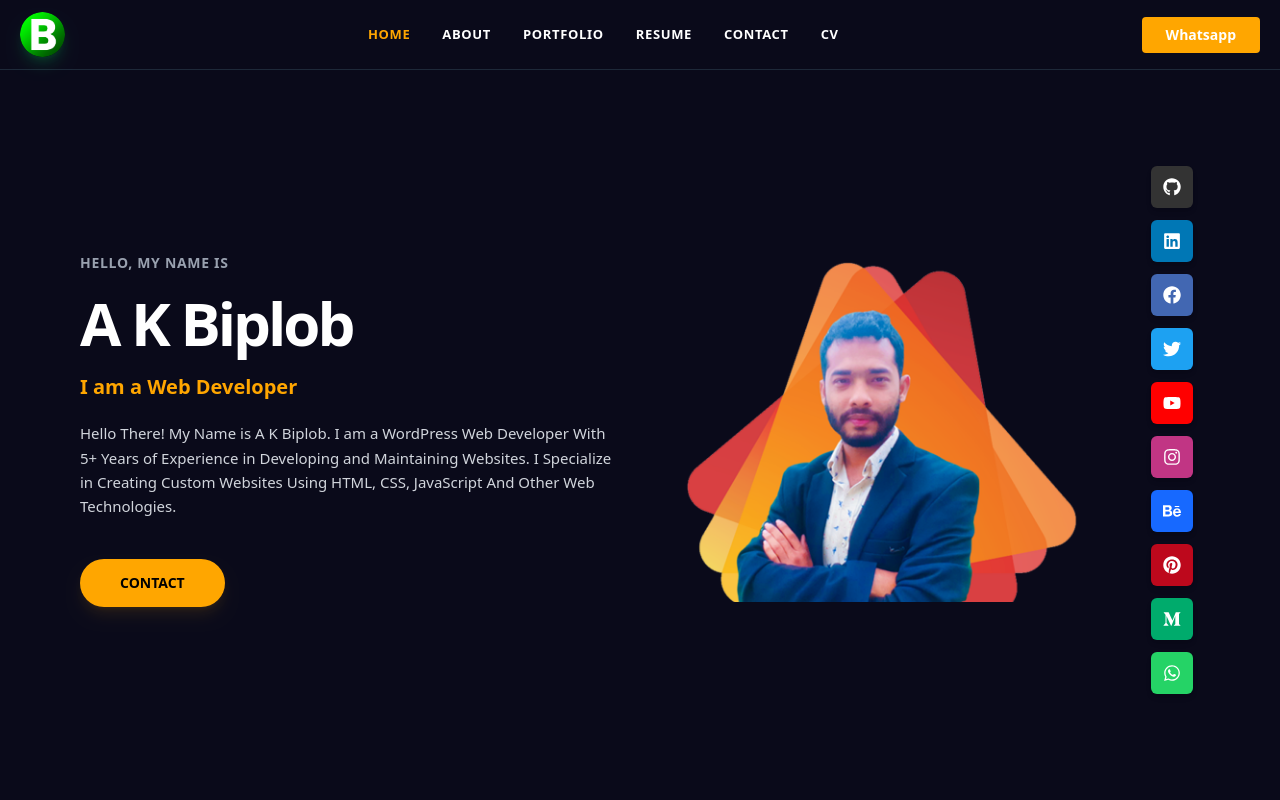
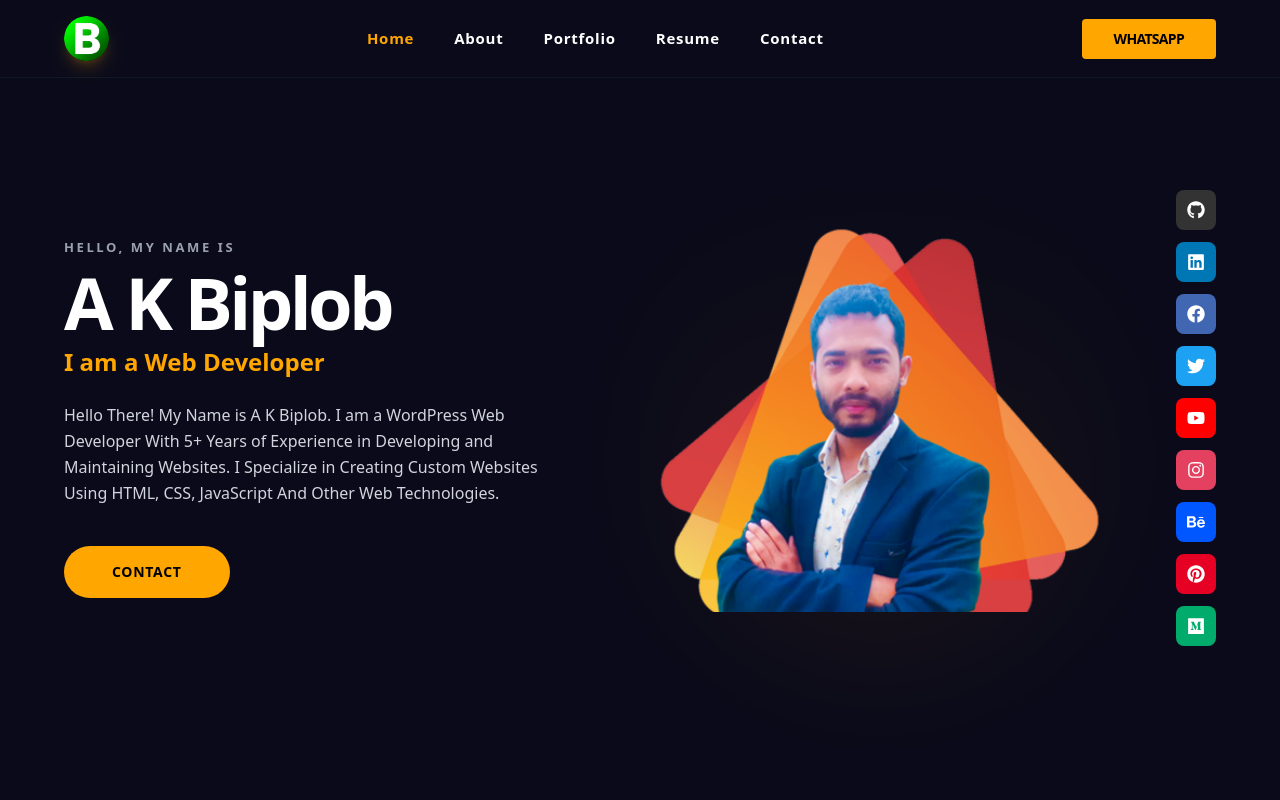
Before and after one commit to akbiplobx/biplob-portfolio, a Next.js app: page / in a window 1280 px wide. Shown: the top 800 px of the page. Built offline with nearby package versions, Linux system fonts and the light colour scheme.

Commit message:
color cng

```diff
--- a/src/app/layout.js
+++ b/src/app/layout.js
@@ -1,32 +1,39 @@
-import { Roboto } from "next/font/google"; // Poppins এর বদলে Roboto ইম্পোর্ট করুন
+import { Roboto } from "next/font/google";
 import "./globals.css";
 import Navbar from "@/components/Navbar";
 import Footer from "@/components/Footer";
 
-// Roboto ফন্ট কনফিগারেশন
 const roboto = Roboto({
   subsets: ["latin"],
-  weight: ["100", "300", "400", "500", "700", "900"], // আপনার প্রয়োজন অনুযায়ী ওয়েট নিতে পারেন
+  weight: ["100", "300", "400", "500", "700", "900"],
   variable: "--font-roboto",
 });
 
 export const metadata = {
   title: "A K Biplob | Portfolio",
   description: "Full-stack Web Developer Portfolio of A K Biplob",
-
 };
 
 export default function RootLayout({ children }) {
   return (
     <html
       lang="en"
-      className={`${roboto.variable} h-full antialiased`} // এখানে roboto.variable ব্যবহার করুন
+      className={`${roboto.variable} h-full antialiased`}
     >
-      <body className="font-roboto bg-[#0a0a1a]">
-        {/* body-তে font-roboto ক্লাসটি যোগ করা হয়েছে */}
+      <body className="font-roboto bg-[#0a0a1a] ">
+
+        {/* Navbar সাধারণত পুরো উইডথ থাকে */}
         <Navbar />
-        {children}
+
+        {/* এখানে max-w-7xl এবং mx-auto ব্যবহার করা হয়েছে
+            যাতে সব পেজের কন্টেন্ট দুই পাশে গ্যাপ নিয়ে মাঝখানে থাকে
+        */}
+        <main className="flex-grow max-w-7xl mx-auto w-full px-5 md:px-10 lg:px-16">
+          {children}
+        </main>
+
         <Footer />
+
       </body>
     </html>
   );
--- a/src/components/Contact.jsx
+++ b/src/components/Contact.jsx
@@ -37,7 +37,7 @@ const Contact = () => {
           {contactDetails.map((item, index) => (
             <div
               key={index}
-              className="bg-[#161625] p-12 rounded-[2rem] border border-gray-800 hover:border-green-500 transition-all group flex flex-col items-center shadow-2xl"
+              className="bg-[#161625] p-7 rounded-[2rem] border border-gray-800 hover:border-green-500 transition-all group flex flex-col items-center shadow-2xl"
             >
               <div className="mb-8">{item.icon}</div>
               <h3 className="text-2xl font-black mb-3 tracking-tight">
--- a/src/components/Footer.jsx
+++ b/src/components/Footer.jsx
@@ -8,88 +8,63 @@ const Footer = () => {
   };
 
   return (
-    <footer className="bg-[#0a0a1a] border-t border-gray-800 py-8 px-5">
-      <div className="max-w-7xl mx-auto flex flex-col md:flex-row justify-between items-center gap-6">
+    <footer className="bg-[#0a0a1a] border-t border-gray-900 py-10">
+      {/* গুরুত্বপূর্ণ: max-w-7xl এবং প্যাডিং হুবহু Navbar ও Hero-এর মতো রাখা হয়েছে
+         যাতে আইকন এবং টেক্সটগুলো দুই পাশের গ্যাপের সাথে মিলে থাকে।
+      */}
+      <div className="max-w-7xl mx-auto px-5 md:px-10 lg:px-16 flex flex-col md:flex-row justify-between items-center gap-8">
 
-        {/* Social Icons */}
-        <div className="flex items-center gap-4">
+        {/* Social Icons - এটি বাম পাশের লোগোর লাইনে এলাইন হবে */}
+        <div className="flex flex-wrap items-center justify-center md:justify-start gap-4">
           {/* Github */}
-  <Link
-    href="https://github.com/akbiplobx"
-    target="_blank"
-    className="p-2 bg-[#333] text-white rounded-md hover:scale-110 transition-transform"
-  >
+          <Link href="https://github.com/akbiplobx" target="_blank" className="p-2.5 bg-[#333] text-white rounded-lg hover:scale-110 transition-transform">
             <FaGithub />
           </Link>
 
           {/* Facebook */}
-  <Link
-    href="https://facebook.com/akbiplobx"
-    target="_blank"
-    className="p-2 bg-[#4267B2] text-white rounded-md hover:scale-110 transition-transform"
-  >
+          <Link href="https://facebook.com/akbiplobx" target="_blank" className="p-2.5 bg-[#4267B2] text-white rounded-lg hover:scale-110 transition-transform">
             <FaFacebookF />
           </Link>
 
           {/* Linkedin */}
-  <Link
-    href="https://linkedin.com/in/akbiplobx"
-    target="_blank"
-    className="p-2 bg-[#0077b5] text-white rounded-md hover:scale-110 transition-transform"
-  >
+          <Link href="https://linkedin.com/in/akbiplobx" target="_blank" className="p-2.5 bg-[#0077b5] text-white rounded-lg hover:scale-110 transition-transform">
             <FaLinkedinIn />
           </Link>
 
           {/* Instagram */}
-  <Link
-    href="https://instagram.com/akbiplobx"
-    target="_blank"
-    className="p-2 bg-[#C13584] text-white rounded-md hover:scale-110 transition-transform"
-  >
+          <Link href="https://instagram.com/akbiplobx" target="_blank" className="p-2.5 bg-[#C13584] text-white rounded-lg hover:scale-110 transition-transform">
             <FaInstagram />
           </Link>
 
           {/* Twitter */}
-  <Link
-    href="https://twitter.com/akbiplobx"
-    target="_blank"
-    className="p-2 bg-[#1DA1F2] text-white rounded-md hover:scale-110 transition-transform"
-  >
+          <Link href="https://twitter.com/akbiplobx" target="_blank" className="p-2.5 bg-[#1DA1F2] text-white rounded-lg hover:scale-110 transition-transform">
             <FaTwitter />
           </Link>
 
           {/* Whatsapp */}
-  <Link
-    href="https://wa.me/8801627205530"
-    target="_blank"
-    className="p-2 bg-[#25D366] text-white rounded-md hover:scale-110 transition-transform"
-  >
+          <Link href="https://wa.me/8801627205530" target="_blank" className="p-2.5 bg-[#25D366] text-white rounded-lg hover:scale-110 transition-transform">
             <FaWhatsapp />
           </Link>
 
           {/* Youtube */}
-  <Link
-    href="https://youtube.com/@akbiplobx"
-    target="_blank"
-    className="p-2 bg-[#FF0000] text-white rounded-md hover:scale-110 transition-transform"
-  >
+          <Link href="https://youtube.com/@akbiplobx" target="_blank" className="p-2.5 bg-[#FF0000] text-white rounded-lg hover:scale-110 transition-transform">
             <FaYoutube />
           </Link>
         </div>
 
-        {/* Copyright Text */}
-        <div className="text-gray-400 text-sm font-medium tracking-wide">
+        {/* Copyright Text - এটি মাঝখানে থাকবে */}
+        <div className="text-gray-400 text-xs md:text-sm font-medium tracking-wide text-center">
           Copyright © {new Date().getFullYear()} |
-          <span className="text-[#FFA600] font-bold ml-1">A K Biplob</span>
-          <span className="ml-1">(Google Map)</span>
+          <span className="text-[#FFA600] font-black ml-1 uppercase">A K Biplob</span>
+          <span className="ml-1 opacity-70">(Google Map)</span>
         </div>
 
-        {/* Scroll to Top Button */}
+        {/* Scroll to Top Button - এটি ডান পাশের হোয়াটসঅ্যাপ বাটনের লাইনে এলাইন হবে */}
         <button
           onClick={scrollToTop}
-          className="bg-[#FFA600] text-white p-3 rounded-md hover:bg-green-500 transition-colors shadow-lg shadow-green-900/20"
+          className="bg-[#FFA600] text-black p-3.5 rounded-lg hover:bg-[#e69500] transition-all shadow-xl shadow-[#FFA600]/10 flex items-center justify-center"
         >
-          <FaChevronUp />
+          <FaChevronUp size={18} />
         </button>
       </div>
     </footer>
--- a/src/components/Hero.jsx
+++ b/src/components/Hero.jsx
@@ -1,74 +1,80 @@
 "use client";
 import Image from "next/image";
 import Link from "next/link";
-import { FaGithub, FaLinkedin, FaFacebook, FaWhatsapp, FaTwitter, FaYoutube, FaInstagram, FaBehance, FaPinterest, FaMediumM } from "react-icons/fa";
+import { FaGithub, FaLinkedin, FaFacebook, FaWhatsapp, FaTwitter, FaYoutube, FaInstagram, FaBehance, FaPinterest, FaMedium } from "react-icons/fa";
 
 const Hero = () => {
   const socialLinks = [
-    { icon: <FaGithub />, link: "https://github.com/akbiplobx", color: "#333" },
-    { icon: <FaLinkedin />, link: "https://linkedin.com/in/akbiplobx", color: "#0077b5" },
-    { icon: <FaFacebook />, link: "https://facebook.com/akbiplobx", color: "#4267B2" },
-    { icon: <FaTwitter />, link: "https://twitter.com/akbiplobx", color: "#1DA1F2" },
-    { icon: <FaYoutube />, link: "https://youtube.com/@akbiplobx", color: "#FF0000" },
-    { icon: <FaInstagram />, link: "https://instagram.com/akbiplobx", color: "#C13584" },
-    { icon: <FaBehance />, link: "https://behance.net/akbiplobx", color: "#1769ff" },
-    { icon: <FaPinterest />, link: "https://pinterest.com/akbiplobx", color: "#bd081c" },
-    { icon: <FaMediumM />, link: "https://medium.com/@akbiplobx", color: "#00ab6c" },
-    { icon: <FaWhatsapp />, link: "https://wa.me/8801627205530", color: "#25D366" },
+    { icon: <FaGithub />, link: "#", color: "#333" },
+    { icon: <FaLinkedin />, link: "#", color: "#0077b5" },
+    { icon: <FaFacebook />, link: "#", color: "#4267B2" },
+    { icon: <FaTwitter />, link: "#", color: "#1DA1F2" },
+    { icon: <FaYoutube />, link: "#", color: "#FF0000" },
+    { icon: <FaInstagram />, link: "#", color: "#E4405F" },
+    { icon: <FaBehance />, link: "#", color: "#0057ff" },
+    { icon: <FaPinterest />, link: "#", color: "#E60023" },
+    { icon: <FaMedium />, link: "#", color: "#00ab6c" },
   ];
 
   return (
-    <section className="bg-[#0a0a1a] text-white px-5 md:px-10 lg:px-20 min-h-[90vh] flex items-center">
-      <div className="max-w-8xl py-10 mx-auto grid grid-cols-1 md:grid-cols-12 gap-10 items-center">
+    // এখানে আলাদা কোনো max-w বা px দেওয়ার দরকার নেই, কারণ layout.js এটি কন্ট্রোল করবে
+    <section className="text-white min-h-[85vh] flex items-center py-10 w-full">
+      <div className="grid grid-cols-1 md:grid-cols-12 items-center w-full gap-0">
 
-        {/* মাঝখানের ছবির সেকশন - মোবাইলে উপরে থাকবে (order-1) */}
-        <div className="md:col-span-5 flex justify-center order-1 md:order-2">
-          <div >
+        {/* বাম পাশ: কন্টেন্ট - এটি লোগোর সাথে এলাইন হবে */}
+        <div className="md:col-span-6 space-y-6 order-2 md:order-1 text-left">
+          <div className="space-y-2">
+            <p className="text-[13px] font-black uppercase tracking-[0.2em] text-gray-400">
+              HELLO, MY NAME IS
+            </p>
+            <h1 className="text-5xl md:text-7xl font-black tracking-tighter leading-none">
+              A K Biplob
+            </h1>
+            <p className="text-2xl font-black text-[#FFA600]">
+              I am a Web Developer
+            </p>
+          </div>
+
+          <p className="text-gray-300 leading-relaxed text-[16px] max-w-lg font-medium">
+            Hello There! My Name is A K Biplob. I am a WordPress Web Developer
+            With 5+ Years of Experience in Developing and Maintaining Websites.
+            I Specialize in Creating Custom Websites Using HTML, CSS, JavaScript
+            And Other Web Technologies.
+          </p>
+
+          <div className="pt-4">
+            <Link
+              href="/ContactPage"
+              className="px-12 py-4 text-sm font-black text-black bg-[#FFA600] rounded-full hover:bg-[#e69500] transition-all inline-block uppercase tracking-wider"
+            >
+              Contact
+            </Link>
+          </div>
+        </div>
+
+        {/* মাঝখানে: প্রোফাইল ইমেজ */}
+        <div className="md:col-span-5 flex justify-center order-1 md:order-2 mb-10 md:mb-0">
+          <div className="relative w-[320px] h-[380px] md:w-[450px] md:h-[500px]">
+             {/* ইমেজের পেছনে ব্যাকগ্রাউন্ড শেপ (ইমেজের মতো) */}
+            <div className="absolute inset-0 bg-gradient-to-t from-[#FFA600]/20 to-transparent rounded-full blur-3xl opacity-30"></div>
             <Image
               src="/profile-ak.png"
-              alt="A K Biplob Profile"
-              width={400}
-              height={500}
-              className="object-cover"
+              alt="A K Biplob"
+              fill
+              className="object-contain relative z-10"
               priority
             />
           </div>
         </div>
 
-        {/* বাম দিকের কন্টেন্ট সেকশন - মোবাইলে নিচে থাকবে (order-2) */}
-        <div className="md:col-span-6 space-y-5 text-center md:text-left order-2 md:order-1">
-          <p className="text-sm font-bold uppercase tracking-wider text-gray-400">
-            HELLO, MY NAME IS
-          </p>
-          <h1 className="text-5xl md:text-6xl font-extrabold tracking-tighter text-white">
-            A K Biplob
-          </h1>
-          <p className="text-xl font-bold text-[#FFA600]">
-            I am a Web Developer
-          </p>
-          <p className="text-gray-300 max-w-xl leading-relaxed text-[15px] mx-auto md:mx-0">
-            Hello There! My Name is A K Biplob. I am a WordPress Web Developer With 5+ Years of Experience in Developing and Maintaining Websites. I Specialize in Creating Custom Websites Using HTML, CSS, JavaScript And Other Web Technologies.
-          </p>
-
-          <div className="pt-5">
+        {/* ডান পাশ: সোশ্যাল আইকন - এটি হোয়াটসঅ্যাপ বাটনের সাথে এলাইন হবে */}
+        <div className="md:col-span-1 flex md:flex-col gap-3 justify-center items-end order-3">
+          {socialLinks.map((social, i) => (
             <Link
-              href="#contact"
-              className="px-10 py-3.5 text-sm font-bold uppercase text-black bg-[#FFA600] rounded-full hover:bg-[#e69500] transition-all shadow-lg shadow-[#FFA600]/10 active:scale-95 inline-block"
-            >
-              CONTACT
-            </Link>
-          </div>
-        </div>
-
-        {/* ডান দিকের সোশ্যাল আইকন সেকশন - মোবাইলে সবার নিচে (order-3) */}
-        <div className="md:col-span-1 flex flex-wrap md:flex-col items-center justify-center gap-3 order-3">
-          {socialLinks.map((social, index) => (
-            <Link
-              key={index}
+              key={i}
               href={social.link}
               target="_blank"
-              rel="noopener noreferrer"
-              className="p-3 text-lg text-white rounded-md transition-all hover:scale-110 hover:-translate-y-1 shadow-md"
+              className="w-10 h-10 flex items-center justify-center rounded-lg text-white text-lg transition-all hover:scale-110 hover:-translate-x-1"
               style={{ backgroundColor: social.color }}
             >
               {social.icon}
--- a/src/components/Navbar.jsx
+++ b/src/components/Navbar.jsx
@@ -7,49 +7,39 @@ const Navbar = () => {
   const [isOpen, setIsOpen] = useState(false);
 
   return (
-    // ডার্ক ব্যাকগ্রাউন্ড (ইমেজের মতো)
-    <div className="bg-[#0a0a1a] px-5 sticky top-0 z-50 border-b border-gray-800">
-      <nav className="flex justify-between items-center py-3 max-w-7xl mx-auto w-full">
+    // মেইন র‍্যাপার যা পুরো স্ক্রিন জুড়ে বর্ডার এবং ব্যাকগ্রাউন্ড রাখবে
+    <div className="bg-[#0a0a1a] sticky top-0 z-[100] border-b border-gray-900 w-full">
 
-        {/* Logo - Public ফোল্ডার থেকে image নিবে */}
+      {/* গুরুত্বপূর্ণ: max-w-7xl এবং px ভ্যালুগুলো আপনার Hero সেকশন বা layout.js এর সাথে হুবহু মিলতে হবে।
+      */}
+      <nav className="max-w-7xl mx-auto px-5 md:px-10 lg:px-16 flex justify-between items-center py-4">
+
+        {/* Logo - হিরো সেকশনের বাম পাশের টেক্সট বরাবর থাকবে */}
         <Link href="/" className="flex items-center">
           <Image
-            src="/logo.png" // আপনার লোগোটি public/logo.png নামে সেভ করুন
+            src="/logo.png"
             alt="Logo"
             width={45}
             height={45}
-            className="rounded-full shadow-lg shadow-green-500/20"
+            className="rounded-full shadow-lg shadow-[#FFA600]/20"
           />
         </Link>
 
-        {/* Desktop Links - ইমেজের মতো ফন্ট এবং স্টাইল */}
-        <ul className="hidden md:flex items-center gap-8 text-[13px] font-black uppercase tracking-wider text-white">
-          <li>
-            <Link href="/" className="text-[#FFA600] transition-colors">Home</Link>
-          </li>
-          <li>
-            <Link href="/about" className="hover:text-[#FFA600] transition-colors">About</Link>
-          </li>
-          <li>
-            <Link href="/portfolioall" className="hover:text-[#FFA600] transition-colors">Portfolio</Link>
-          </li>
-          <li>
-            <Link href="/resume" className="hover:text-[#FFA600] transition-colors">Resume</Link>
-          </li>
-          <li>
-            <Link href="/ContactPage" className="hover:text-[#FFA600] transition-colors">Contact</Link>
-          </li>
-          <li>
-            <Link href="https://akbiplob.com/wp-content/uploads/2025/11/A-K-Biplob-CV.pdf" target="_blank" className="hover:text-[#FFA600] transition-colors">CV</Link>
-          </li>
+        {/* Desktop Links */}
+        <ul className="hidden md:flex items-center gap-10 text-[15px] font-black  tracking-wider text-white">
+          <li><Link href="/" className="text-[#FFA600] transition-colors">Home</Link></li>
+          <li><Link href="/about" className="hover:text-[#FFA600] transition-colors">About</Link></li>
+          <li><Link href="/portfolioall" className="hover:text-[#FFA600] transition-colors">Portfolio</Link></li>
+          <li><Link href="/resume" className="hover:text-[#FFA600] transition-colors">Resume</Link></li>
+          <li><Link href="/ContactPage" className="hover:text-[#FFA600] transition-colors">Contact</Link></li>
         </ul>
 
-
+        {/* Action Button - হিরো সেকশনের ডান পাশের সোশ্যাল আইকন বরাবর থাকবে */}
         <div className="hidden md:flex items-center">
           <Link
             href="https://wa.me/8801627205530"
             target="_blank"
-            className="px-6 py-2 text-sm font-bold text-white bg-[#FFA600] rounded rounded-r-sm hover:bg-green-600 transition-all flex items-center gap-2"
+            className="px-8 py-2.5 text-sm font-black text-black bg-[#FFA600] rounded-sm hover:bg-[#e69500] transition-all uppercase tracking-tighter"
           >
             Whatsapp
           </Link>
@@ -57,16 +47,16 @@ const Navbar = () => {
 
         {/* Mobile Menu Button */}
         <button
-          className="md:hidden text-white focus:outline-none"
+          className="md:hidden text-[#FFA600] focus:outline-none"
           onClick={() => setIsOpen(!isOpen)}
         >
           {isOpen ? (
-            <span className="text-3xl">&times;</span>
+            <span className="text-4xl leading-none">&times;</span>
           ) : (
             <div className="space-y-1.5">
-              <span className="block w-6 h-0.5 bg-white"></span>
-              <span className="block w-6 h-0.5 bg-white"></span>
-              <span className="block w-6 h-0.5 bg-white"></span>
+              <span className="block w-7 h-0.5 bg-[#FFA600]"></span>
+              <span className="block w-7 h-0.5 bg-[#FFA600]"></span>
+              <span className="block w-7 h-0.5 bg-[#FFA600]"></span>
             </div>
           )}
         </button>
@@ -74,21 +64,23 @@ const Navbar = () => {
 
       {/* Mobile Menu Overlay */}
       <div className={`
-        fixed inset-x-0 top-[65px] p-6 bg-[#0a0a1a] border-b border-gray-800 transition-all duration-300 md:hidden
-        ${isOpen ? "opacity-100 translate-y-0" : "opacity-0 -translate-y-5 pointer-events-none"}
+        fixed inset-x-0 top-[70px] p-8 bg-[#0a0a1a] border-b border-gray-900 transition-all duration-300 md:hidden z-[110]
+        ${isOpen ? "opacity-100 translate-y-0" : "opacity-0 -translate-y-10 pointer-events-none"}
       `}>
-        <ul className="flex flex-col gap-5 text-sm font-bold uppercase text-white">
-          <li><Link onClick={() => setIsOpen(false)} href="/">Home</Link></li>
-          <li><Link onClick={() => setIsOpen(false)} href="#about">About</Link></li>
-          <li><Link onClick={() => setIsOpen(false)} href="#portfolio">Portfolio</Link></li>
-          <li><Link onClick={() => setIsOpen(false)} href="#contact">Contact</Link></li>
+        <ul className="flex flex-col gap-6 text-sm font-black uppercase text-white px-5">
+          <li><Link onClick={() => setIsOpen(false)} href="/" className="hover:text-[#FFA600]">Home</Link></li>
+          <li><Link onClick={() => setIsOpen(false)} href="/about" className="hover:text-[#FFA600]">About</Link></li>
+          <li><Link onClick={() => setIsOpen(false)} href="/portfolioall" className="hover:text-[#FFA600]">Portfolio</Link></li>
+          <li><Link onClick={() => setIsOpen(false)} href="/ContactPage" className="hover:text-[#FFA600]">Contact</Link></li>
+          <li>
              <Link
               href="https://wa.me/8801627205530"
               target="_blank"
-            className="w-fit px-6 py-2 bg-[#FFA600] text-white rounded-full text-center"
+              className="inline-block w-full py-3 bg-[#FFA600] text-black font-black text-center rounded-sm uppercase mt-4"
             >
               Whatsapp
             </Link>
+          </li>
         </ul>
       </div>
     </div>
--- a/src/components/Services.jsx
+++ b/src/components/Services.jsx
@@ -37,7 +37,7 @@ const Services = () => {
           {services.map((service, index) => (
             <div
               key={index}
-              className="bg-[#161625] p-10 rounded-[2rem] border border-gray-800 hover:border-green-500 transition-all group shadow-xl"
+              className="bg-[#161625] p-6 rounded-[2rem] border border-gray-800 hover:border-green-500 transition-all group shadow-xl"
             >
               <div className="mb-6 flex justify-center">{service.icon}</div>
               <h3 className="text-xl font-black text-center mb-4 tracking-tight uppercase">
```
Also changed, not shown: src/components/Portfolio.jsx (+5 -5 lines), src/components/Testimonials.jsx (+4 -4 lines). Lines whose indentation alone changed are shown as unchanged.
